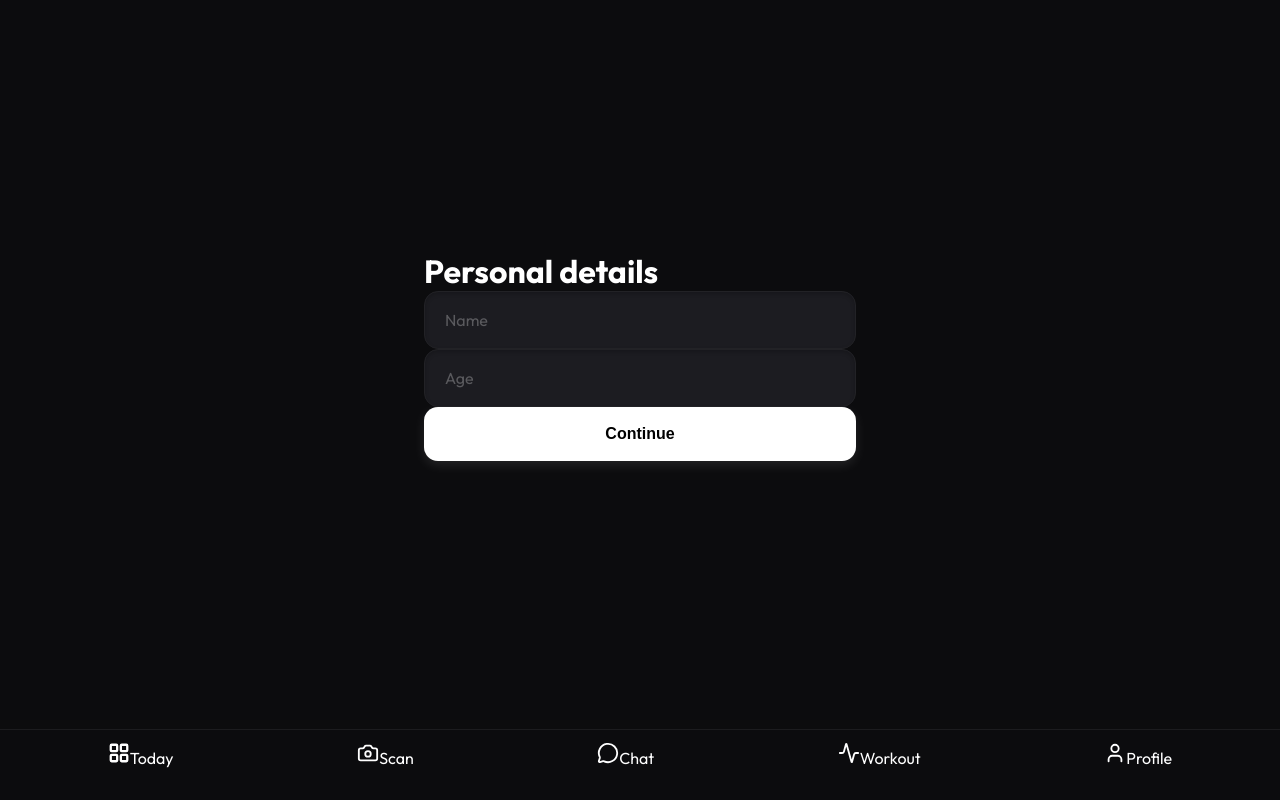
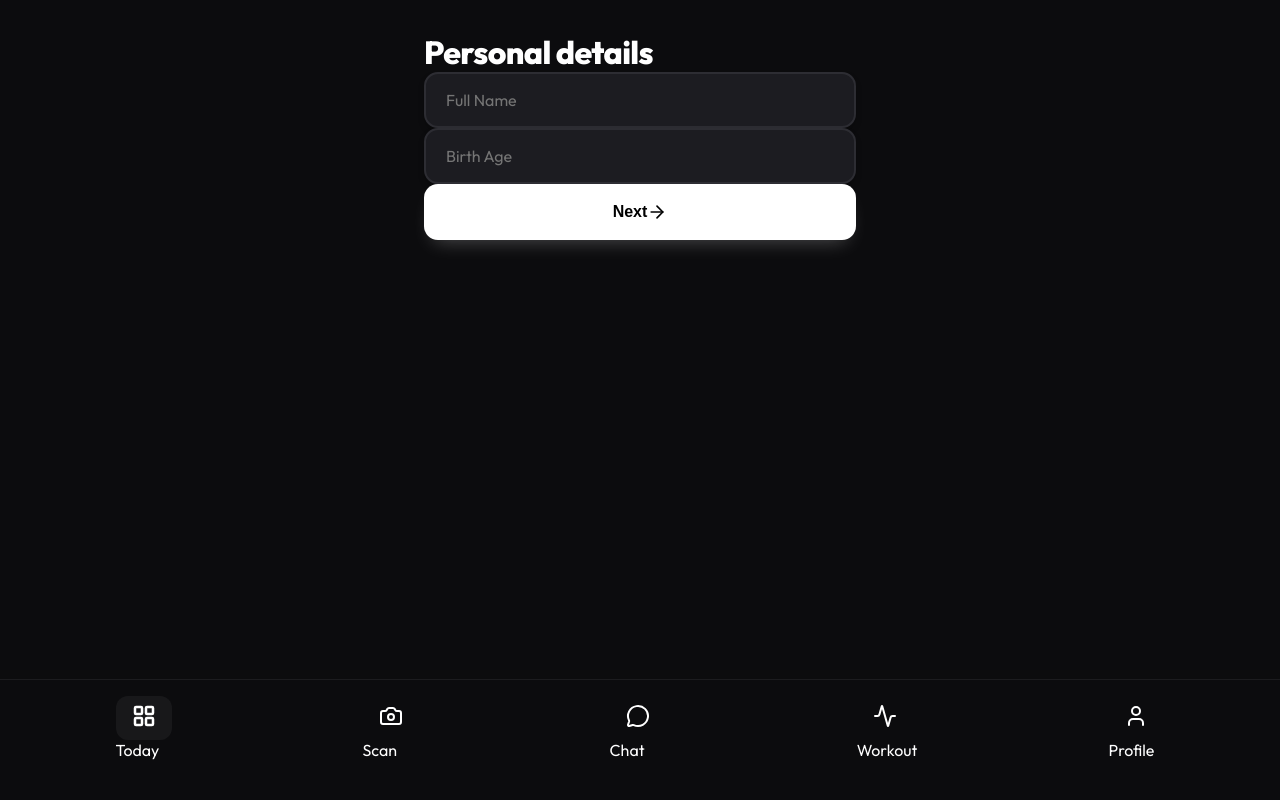
Before and after one commit to rohanvibe/Cal_AI, a Next.js app: page / in a window 1280 px wide. Built offline with nearby package versions, Linux system fonts and the light colour scheme.

Commit message:
feat: Implement core application structure including user onboarding, navigation, and daily nutrition dashboard.

```diff
--- a/src/app/globals.css
+++ b/src/app/globals.css
@@ -43,76 +43,82 @@ body {
   padding: 32px 24px 120px;
   display: flex;
   flex-direction: column;
-  justify-content: center; /* Center content vertically */
 }
 
-/* Card Styling */
+/*
+  FIX: Clear Button Identification
+  Buttons should look like SOLID blocks that are clearly interactive.
+*/
+.btn-primary {
+  background: var(--primary) !important;
+  color: #000 !important;
+  border: none;
+  padding: 18px 24px;
+  border-radius: var(--radius-md);
+  font-weight: 700;
+  font-size: 16px;
+  cursor: pointer;
+  transition: all 0.2s cubic-bezier(0.175, 0.885, 0.32, 1.275);
+  width: 100%;
+  display: flex;
+  align-items: center;
+  justify-content: center;
+  box-shadow: 0 10px 20px -10px rgba(255, 255, 255, 0.3);
+  position: relative;
+  overflow: hidden;
+}
+
+.btn-primary:hover {
+  transform: translateY(-2px);
+  box-shadow: 0 15px 30px -10px rgba(255, 255, 255, 0.4);
+}
+
+.btn-primary:active {
+  transform: scale(0.96);
+  opacity: 0.9;
+}
+
 .glass {
   background: var(--card-bg);
   border: 1px solid var(--card-border);
   border-radius: var(--radius-lg);
   padding: 24px;
-  width: 100%;
+  transition: all 0.3s ease;
 }
 
-/* Updated Button Styles */
-.btn-primary {
-  background: var(--primary);
-  color: #000;
-  border: none;
-  padding: 18px;
-  border-radius: var(--radius-md);
-  font-weight: 700;
-  font-size: 16px;
-  cursor: pointer;
-  transition: all 0.2s cubic-bezier(0.4, 0, 0.2, 1);
-  width: 100%;
-  display: flex;
-  align-items: center;
-  justify-content: center;
-  box-shadow: 0 4px 12px rgba(255, 255, 255, 0.1);
-}
-
-.btn-primary:active {
-  transform: scale(0.98);
-  opacity: 0.9;
-}
-
-/* Premium Dynamic Input Field */
+/*
+  FIX: Modern Message Field
+  Removing the 'vintage' look by using deep backgrounds, refined focus states, and rounded corners.
+*/
 .glass-input {
-  background: #1c1c21;
-  border: 1px solid var(--card-border);
-  border-radius: var(--radius-md);
-  padding: 18px 20px;
-  color: white;
-  width: 100%;
-  outline: none;
-  font-size: 16px;
-  font-family: var(--font-main);
-  transition: all 0.3s ease;
-  box-shadow: inset 0 2px 4px rgba(0,0,0,0.2);
+  background: #1c1c21 !important;
+  border: 2px solid #2d2d33 !important;
+  border-radius: var(--radius-md) !important;
+  padding: 16px 20px !important;
+  color: white !important;
+  width: 100% !important;
+  outline: none !important;
+  font-size: 16px !important;
+  font-family: var(--font-main) !important;
+  transition: all 0.2s ease !important;
+  box-shadow: 0 4px 6px rgba(0,0,0,0.2) !important;
 }
 
 .glass-input:focus {
-  border-color: #4a4a4f;
-  background: #242429;
-  box-shadow: 0 0 0 2px rgba(255, 255, 255, 0.05);
+  border-color: #5d5dff !important;
+  background: #25252b !important;
+  box-shadow: 0 0 0 4px rgba(93, 93, 255, 0.1) !important;
 }
 
-.glass-input::placeholder {
-  color: #5a5a5e;
+/* Heading hierarchy to prevent 'text looking like buttons' */
+h1, h2, h3, h4 {
+  font-weight: 800;
+  letter-spacing: -0.02em;
+  background: none !important;
+  border: none !important;
+  padding: 0 !important;
 }
 
-@keyframes fadeIn {
-  from { opacity: 0; transform: translateY(10px); }
-  to { opacity: 1; transform: translateY(0); }
-}
-
-.animate-fade-in {
-  animation: fadeIn 0.5s cubic-bezier(0.2, 0.8, 0.2, 1) forwards;
-}
-
-/* Hide scrollbars */
 ::-webkit-scrollbar {
   display: none;
 }
--- a/src/components/Navigation.tsx
+++ b/src/components/Navigation.tsx
@@ -27,7 +27,9 @@ export default function Navigation() {
             href={item.path}
             className={`nav-link ${isActive ? 'active' : ''}`}
           >
-            <Icon size={22} strokeWidth={isActive ? 2.5 : 2} />
+            <div className={`nav-icon ${isActive ? 'active-bg' : ''}`}>
+                <Icon size={24} strokeWidth={isActive ? 2.5 : 2} />
+            </div>
             <span>{item.label}</span>
           </Link>
         );
@@ -38,7 +40,7 @@ export default function Navigation() {
           display: flex;
           justify-content: space-around;
           align-items: center;
-          padding: 12px 16px 32px;
+          padding: 16px 20px 40px;
           position: fixed;
           bottom: 0;
           left: 0;
@@ -46,31 +48,44 @@ export default function Navigation() {
           background: #0c0c0e;
           border-top: 1px solid #1c1c1f;
           z-index: 1000;
+          backdrop-filter: blur(20px);
         }
 
         .nav-link {
           display: flex;
           flex-direction: column;
           align-items: center;
-          gap: 6px;
+          gap: 8px;
           color: #4c4c50;
           transition: all 0.2s ease;
           text-decoration: none !important;
           flex: 1;
         }
 
+        .nav-icon {
+            padding: 8px 16px;
+            border-radius: 12px;
+            transition: all 0.3s ease;
+        }
+
+        .active-bg {
+            background: rgba(255, 255, 255, 0.05);
+            color: white;
+        }
+
         .nav-link span {
-          font-size: 10px;
-          font-weight: 500;
-          letter-spacing: 0.02em;
+          font-size: 11px;
+          font-weight: 700;
+          text-transform: uppercase;
+          letter-spacing: 0.05em;
         }
 
         .nav-link.active {
           color: #ffffff;
         }
 
-        .nav-link:hover:not(.active) {
-          color: #8a8a8e;
+        .nav-link.active span {
+            color: #ffffff;
         }
       `}</style>
     </nav>
--- a/src/components/Onboarding.tsx
+++ b/src/components/Onboarding.tsx
@@ -1,7 +1,7 @@
 "use client";
 
 import { useState } from "react";
-import { ChevronRight, Ruler, Scale, Activity, Target } from "lucide-react";
+import { ChevronRight, Ruler, Scale, Activity, Target, ArrowRight } from "lucide-react";
 
 interface OnboardingProps {
   onComplete: (data: any) => void;
@@ -42,7 +42,7 @@ export default function Onboarding({ onComplete }: OnboardingProps) {
       onComplete(aiEnrichedData);
     } catch (error: any) {
       console.error(error);
-      alert(`AI Error: ${error.message}. Please verify your API key.`);
+      alert(`AI Sync Failed: ${error.message}.`);
     } finally {
       setLoading(false);
     }
@@ -50,109 +50,113 @@ export default function Onboarding({ onComplete }: OnboardingProps) {
 
   return (
     <div className="fixed inset-0 bg-[#0c0c0e] z-[2000] flex items-center justify-center p-8 animate-fade-in">
-      <div className="w-full max-w-md flex flex-col gap-10">
+      {/*
+          FIX: Balanced and Centered Content
+          Content is now strictly centered and uses SOLID buttons that don't look like text.
+      */}
+      <div className="w-full max-w-lg flex flex-col gap-12 text-center items-center">
         {loading ? (
-            <div className="flex flex-col items-center gap-8 py-10 text-center animate-fade-in">
-                <div className="relative">
-                    <Activity size={48} className="text-white animate-pulse" />
+            <div className="flex flex-col items-center gap-10 py-20 animate-fade-in">
+                <div className="w-20 h-20 rounded-3xl bg-[#1c1c1f] flex items-center justify-center border border-[#222226] animate-pulse">
+                    <Activity size={40} className="text-white" />
                 </div>
                 <div>
-                   <h2 className="text-3xl font-bold tracking-tight">Syncing Profile</h2>
-                   <p className="text-lg text-[#8a8a8e] mt-3 font-medium">Fine-tuning AI models for your biometrics...</p>
+                   <h2 className="text-3xl font-extrabold tracking-tight">Syncing Biology</h2>
+                   <p className="text-lg text-[#8a8a8e] mt-4 font-medium max-w-xs">Connecting your biometric data to the AI nutrition engine.</p>
                 </div>
             </div>
         ) : (
             <>
-        <header className="flex flex-col gap-4">
+        <header className="flex flex-col gap-6 items-center">
             <div className="flex gap-2">
                 {[1, 2, 3].map(i => (
-                    <div key={i} className={`h-[3px] rounded-full transition-all duration-300 ${step >= i ? 'w-12 bg-white' : 'w-6 bg-[#222226]'}`}></div>
+                    <div key={i} className={`h-[4px] rounded-full transition-all duration-500 ${step >= i ? 'w-12 bg-white' : 'w-6 bg-[#222226]'}`}></div>
                 ))}
             </div>
-            <h1 className="text-4xl font-bold tracking-tight mt-2">
+            <h1 className="text-5xl font-extrabold tracking-tighter leading-none mt-4">
                 {step === 1 && "Personal details"}
                 {step === 2 && "Physical metrics"}
                 {step === 3 && "Your ambition"}
             </h1>
         </header>
 
-        <form onSubmit={handleSubmit} className="flex flex-col gap-6 w-full">
+        <form onSubmit={handleSubmit} className="flex flex-col gap-8 w-full">
           {step === 1 && (
-            <div className="flex flex-col gap-4 animate-fade-in">
+            <div className="flex flex-col gap-5 animate-fade-in w-full">
               <input
                 required
                 type="text"
-                placeholder="Name"
-                className="glass-input"
+                placeholder="Full Name"
+                className="glass-input text-center !py-6"
                 value={formData.name}
                 onChange={(e) => setFormData({...formData, name: e.target.value})}
               />
               <input
                 required
                 type="number"
-                placeholder="Age"
-                className="glass-input"
+                placeholder="Birth Age"
+                className="glass-input text-center !py-6"
                 value={formData.age}
                 onChange={(e) => setFormData({...formData, age: e.target.value})}
               />
-              <button type="button" onClick={nextStep} className="btn-primary mt-6">
-                Continue
+              <button type="button" onClick={nextStep} className="btn-primary mt-6 !py-6">
+                Next <ArrowRight size={20} className="ml-2" />
               </button>
             </div>
           )}
 
           {step === 2 && (
-            <div className="flex flex-col gap-4 animate-fade-in">
+            <div className="flex flex-col gap-5 animate-fade-in w-full">
               <div className="grid grid-cols-2 gap-4">
                 <input
                   required
                   type="number"
-                  placeholder="Weight (kg)"
-                  className="glass-input"
+                  placeholder="KG"
+                  className="glass-input text-center !py-6"
                   value={formData.weight}
                   onChange={(e) => setFormData({...formData, weight: e.target.value})}
                 />
                 <input
                   required
                   type="number"
-                  placeholder="Height (cm)"
-                  className="glass-input"
+                  placeholder="CM"
+                  className="glass-input text-center !py-6"
                   value={formData.height}
                   onChange={(e) => setFormData({...formData, height: e.target.value})}
                 />
               </div>
 
               <select
-                className="glass-input appearance-none bg-[#1c1c21]"
+                className="glass-input text-center appearance-none bg-[#1c1c21] !py-6"
                 value={formData.activity}
                 onChange={(e) => setFormData({...formData, activity: e.target.value})}
               >
-                <option value="sedentary">Sedentary (Office/School)</option>
-                <option value="light">Light (1-2 days/week)</option>
-                <option value="moderate">Moderate (3-5 days/week)</option>
-                <option value="active">Very Active (Daily)</option>
+                <option value="sedentary">Sedentary Profile</option>
+                <option value="light">Light Activity</option>
+                <option value="moderate">Moderate Training</option>
+                <option value="active">High Performance</option>
               </select>
 
-              <div className="grid grid-cols-2 gap-3 mt-6">
-                <button type="button" onClick={prevStep} className="glass py-5 text-sm font-bold uppercase tracking-widest bg-transparent border-[#222226] hover:bg-[#16161a] transition-all">Back</button>
-                <button type="button" onClick={nextStep} className="btn-primary">Next</button>
+              <div className="grid grid-cols-2 gap-4 mt-6">
+                <button type="button" onClick={prevStep} className="glass font-bold uppercase tracking-widest text-[#8a8a8e] !py-6 bg-[#111114] border-[#222226] hover:bg-[#16161a]">Back</button>
+                <button type="button" onClick={nextStep} className="btn-primary !py-6">Next</button>
               </div>
             </div>
           )}
 
           {step === 3 && (
-            <div className="flex flex-col gap-4 animate-fade-in">
+            <div className="flex flex-col gap-5 animate-fade-in w-full">
               <textarea
                 required
-                placeholder="Describe your health goal..."
+                placeholder="Define your health destination..."
                 value={formData.goal}
                 onChange={(e) => setFormData({...formData, goal: e.target.value})}
-                className="glass-input min-h-[160px] resize-none leading-relaxed"
+                className="glass-input min-h-[180px] !py-6 !leading-relaxed text-center"
               />
 
-              <div className="grid grid-cols-2 gap-3 mt-6">
-                <button type="button" onClick={prevStep} className="glass py-5 text-sm font-bold uppercase tracking-widest bg-transparent border-[#222226] hover:bg-[#16161a] transition-all">Back</button>
-                <button type="submit" className="btn-primary">Complete</button>
+              <div className="grid grid-cols-2 gap-4 mt-6">
+                <button type="button" onClick={prevStep} className="glass font-bold uppercase tracking-widest text-[#8a8a8e] !py-6 bg-[#111114] border-[#222226] hover:bg-[#16161a]">Back</button>
+                <button type="submit" className="btn-primary !py-6">Finish Sync</button>
               </div>
             </div>
           )}
```
Also changed, not shown: src/app/chat/page.tsx (+34 -27 lines), src/app/page.tsx (+29 -19 lines).
